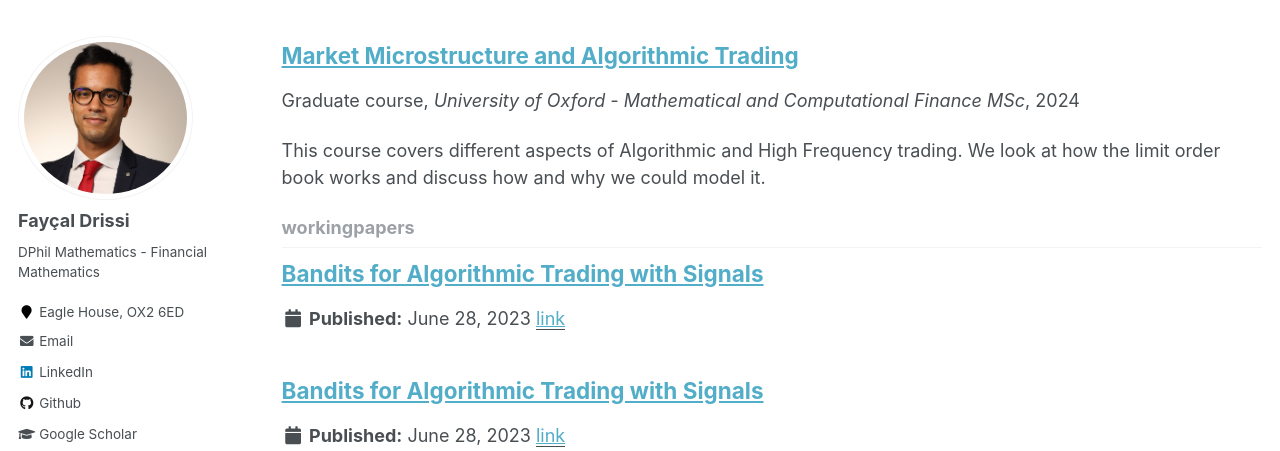
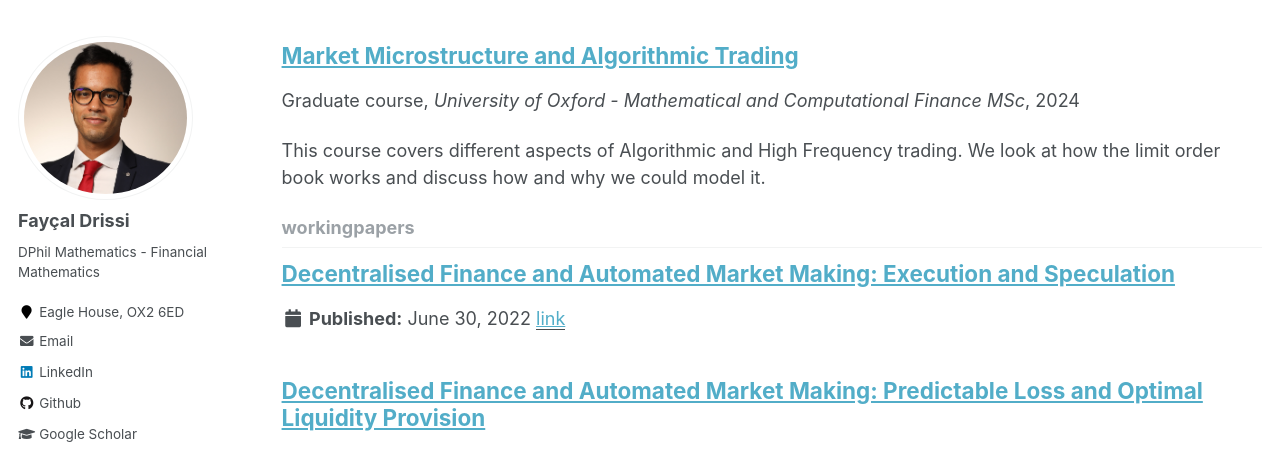
Before and after one commit to FDR0903/FDR0903.github.io, a Jekyll site: the page built from _pages/collection-archive.html, in a window 1280 px wide and 1400 px high, scrolled down 2025 px. Shown: the top 451 px of the window. Built offline with Jekyll 4.4.1, drawn with Linux system fonts in a browser that asks for light colours; some of the changed text lies outside the part shown.

```diff
--- /dev/null
+++ b/_workingpapers/2023_amm_exec.md
@@ -0,0 +1,10 @@
+---
+title: "Decentralised Finance and Automated Market Making: Execution and Speculation"
+collection: workingpapers
+permalink: /workingpapers/amm_execution
+excerpt: #'This paper is about the number 3. The number 4 is left for future work.'
+date: 2022-06-30
+venue: 'SSRN'
+paperurl: 'https://papers.ssrn.com/sol3/papers.cfm?abstract_id=4144743'
+citation: 'Cartea, Á., Drissi, F., & Monga, M. (2023). Decentralised finance and automated market making: Execution and speculation. arXiv preprint arXiv:2307.03499.'
+---
--- /dev/null
+++ b/_workingpapers/2023_amm_lp.md
@@ -0,0 +1,10 @@
+---
+title: "Decentralised Finance and Automated Market Making: Predictable Loss and Optimal Liquidity Provision"
+collection: workingpapers
+permalink: /workingpapers/amm_lp
+excerpt: #'This paper is about the number 3. The number 4 is left for future work.'
+date: 2022-11-22
+venue: 'SSRN'
+paperurl: 'https://papers.ssrn.com/sol3/papers.cfm?abstract_id=4273989'
+citation: 'Cartea, Á., Drissi, F., & Monga, M. (2023). Decentralised Finance and Automated Market Making: Predictable Loss and Optimal Liquidity Provision. Available at SSRN 4273989.'
+---
--- a/_workingpapers/bandit_test.html
+++ b/_workingpapers/bandit_test.html
@@ -9,7 +9,8 @@ paperurl: 'https://papers.ssrn.com/sol3/papers.cfm?abstract_id=4484004'
 citation: 'Cartea, Á., Drissi, F., & Osselin, P. (2023). Bandits for algorithmic trading with signals. Available at SSRN 4484004.'
 ---
 
-<iframe width="560" height="315"
+<!--<iframe width="560" height="315" -->
+<iframe width="280" height="160"
 src="https://www.youtube.com/embed/IjFJwYSRRpQ"
 frameborder="0"
 allow="accelerometer; autoplay; encrypted-media; gyroscope; picture-in-picture"
```
Also changed, not shown: _workingpapers/2023_amm_cqv.md (added, +10 -0 lines), _workingpapers/2023_bandit.md (deleted, +0 -10 lines).
